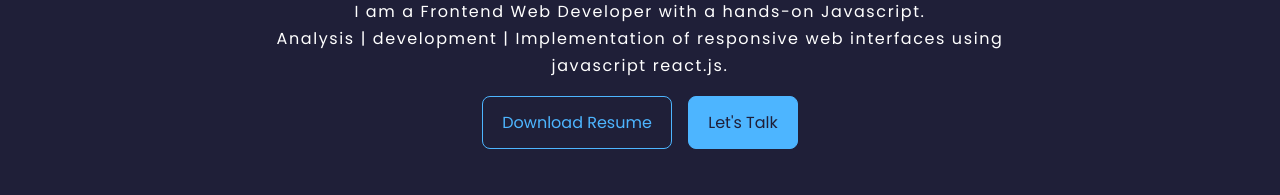
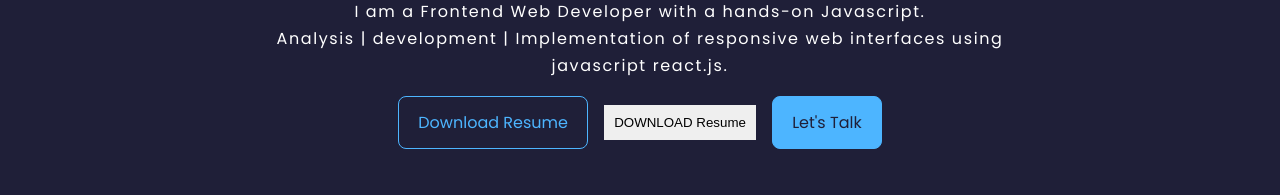
Before and after one commit to 123bhagesh/portfolio1, a React (Create React App) app: page / in a window 1280 px wide. Shown: the part 874-1069 px from the top of the page. Built offline with nearby package versions, Linux system fonts and the light colour scheme.

Commit message:
css updated

```diff
--- a/src/Components/Header/Header.jsx
+++ b/src/Components/Header/Header.jsx
@@ -4,6 +4,28 @@ import "./header.css";
 import ME from "../../assets/Bhagesh_Photo.jpg";
 import Navbar from "../Navbar/Navbar";
 // import HeaderSocial from "./HeaderSocial";
+
+const handleResume = () => {
+  let alink = document.createElement("a");
+  alink.href =
+    "https://drive.google.com/file/d/1vcE3ji5Olc3bFHvEfoDvBWtn-SoDV9zV/view?usp=sharing";
+  // alink.click();
+  // alink.download = "resume.pdf ";
+  // alink.target = "blank";
+  alink.click();
+};
+let resumeLink=  "https://drive.google.com/file/d/1vcE3ji5Olc3bFHvEfoDvBWtn-SoDV9zV/view?usp=sharing";
+
+// const viewResume = () => {
+//   window.open(resumeLink);
+// };
+const downloadResume = () => {
+  let alink = document.createElement('a');
+  alink.href = resumeLink;
+  alink.download = 'Bhagesh_Madavi_Resume.pdf';
+  alink.click();
+  // viewResume();
+};
 
 const Header = () => {
   return (
@@ -35,12 +57,16 @@ const Header = () => {
             </div>
             <div className="cta">
               <a
-                href="https://drive.google.com/file/d/1vcE3ji5Olc3bFHvEfoDvBWtn-SoDV9zV/view?usp=sharing"
+                onClick={downloadResume}
+                // href="https://drive.google.com/file/d/1vcE3ji5Olc3bFHvEfoDvBWtn-SoDV9zV/view?usp=sharing"
                 target="_blank"
                 className="btn"
               >
                 Download Resume
               </a>
+              <button onClick={downloadResume} style={{ padding: "10px" }}>
+                DOWNLOAD Resume
+              </button>
               <a href="#contact" className="btn btn-primary">
                 Let's Talk
               </a>
```
Also changed, not shown: src/Components/Github/Github.jsx (+0 -7 lines).
